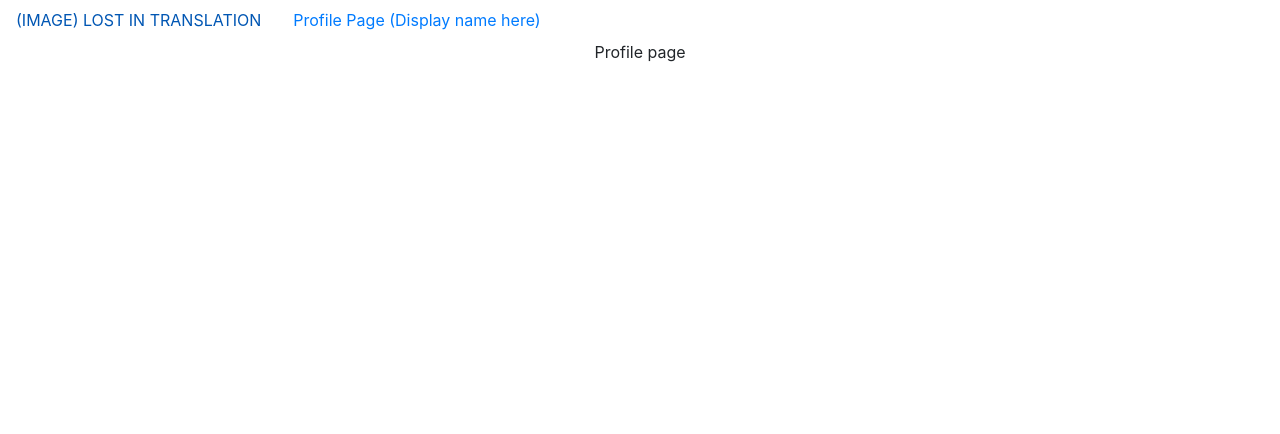
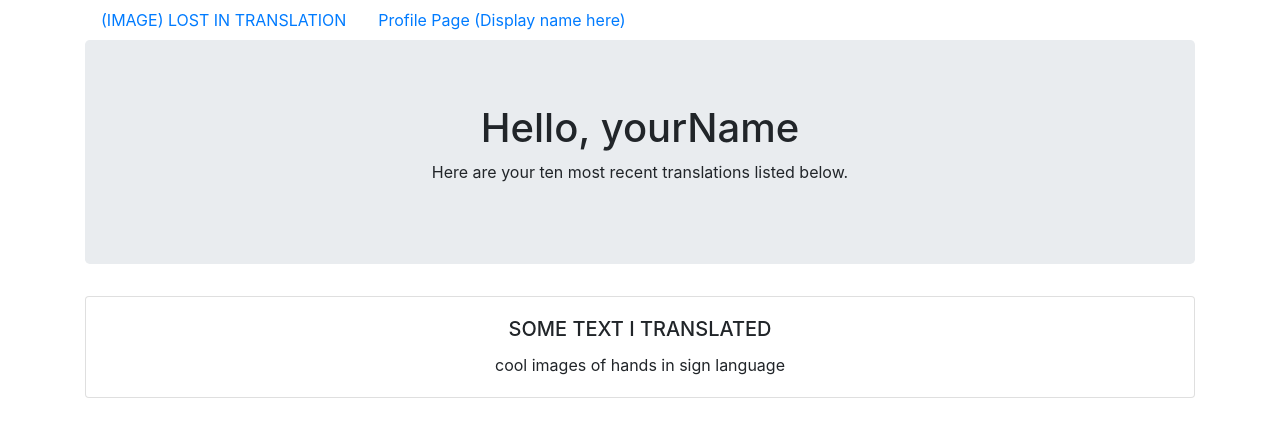
Before and after one commit to maijahaka/lost-in-translation, a React (Create React App) app: page /profile in a window 1280 px wide. Shown: the top 434 px of the page. Built offline with nearby package versions, Linux system fonts and the light colour scheme.

Commit message:
created skeleton for profile-view and added seperation to translations/cards

```diff
--- a/src/components/containers/Profile.js
+++ b/src/components/containers/Profile.js
@@ -1,8 +1,18 @@
-const Profile = () => {
+import Jumbotron from 'react-bootstrap/Jumbotron'
+import Container from 'react-bootstrap/Container'
+import Translations from '../translations/Translations'
+import 'bootstrap/dist/css/bootstrap.min.css'
+
+
+function Profile() {
   return (
-    <div>
-      <p>Profile page</p>
-    </div>
+    <Container>
+      <Jumbotron>
+        <h1>Hello, {"yourName"}</h1>
+        <p>Here are your ten most recent translations listed below.</p>
+      </Jumbotron>
+      <Translations />
+    </Container>
   )
 }
 
--- a/src/components/shared/AppHeader.js
+++ b/src/components/shared/AppHeader.js
@@ -1,9 +1,11 @@
 import Nav from 'react-bootstrap/Nav'
+import Container from 'react-bootstrap/Container'
 import 'bootstrap/dist/css/bootstrap.min.css'
 
 
 function AppHeader() {
   return (
+    <Container>
     <Nav>
   <Nav.Item>
     <Nav.Link>(IMAGE) LOST IN TRANSLATION</Nav.Link>
@@ -12,6 +14,7 @@ function AppHeader() {
     <Nav.Link eventKey="link-1" href="#">Profile Page (Display name here)</Nav.Link>
   </Nav.Item>
 </Nav>
+</Container>
   )
 }
 
--- /dev/null
+++ b/src/components/translations/TranslateCard.js
@@ -0,0 +1,16 @@
+import Card from 'react-bootstrap/Card'
+import 'bootstrap/dist/css/bootstrap.min.css'
+
+
+function TranslateCard() {
+  return (
+      <Card>
+        <Card.Body>
+          <Card.Title>SOME TEXT I TRANSLATED</Card.Title>
+          <Card.Text>cool images of hands in sign language</Card.Text>
+        </Card.Body>
+      </Card>
+  )
+}
+
+export default TranslateCard
--- /dev/null
+++ b/src/components/translations/Translations.js
@@ -0,0 +1,11 @@
+import TranslateCard from './TranslateCard'
+import 'bootstrap/dist/css/bootstrap.min.css'
+
+
+function Translations() {
+  return (
+      <TranslateCard />
+  )
+}
+
+export default Translations
```
Also changed, not shown: 1 other file (tests, documents, lock files or other folders).
